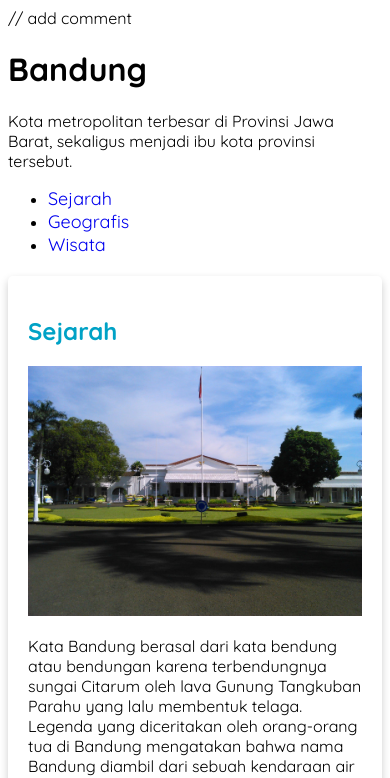
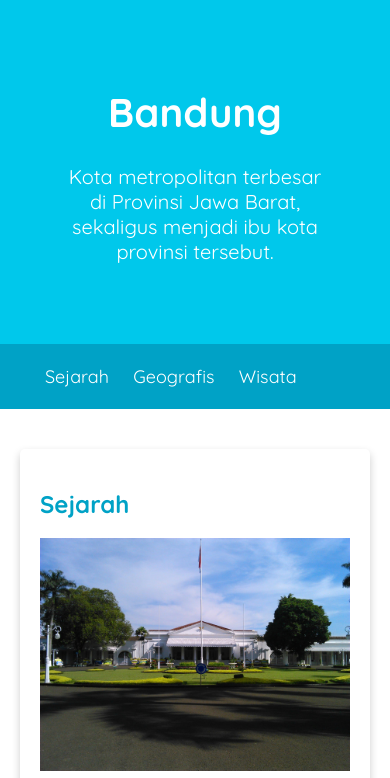
Before and after one commit to rfqgstn/webdasar, a plain HTML site: page index.html in a window 390 px wide. Shown: the top 778 px of the page. Drawn offline with Linux system fonts and the light colour scheme.

Commit message:
Add responsive feature and make layout look good

```diff
--- a/assets/styles/style.css
+++ b/assets/styles/style.css
@@ -1,19 +1,62 @@
 @import url('https://fonts.googleapis.com/css2?family=Quicksand:wght@400;700&display=swap');
 
+* {
+	box-sizing: border-box;
+}
+
+
+
+header{
+	display: inline;
+}
+
+nav {
+	background-color: #00a2c6;
+	padding: 5px;
+	position: sticky;
+	top: 0;
+}
 
 nav a{
 	font-size: 18px;
 	font-weight: 400;
 	text-decoration: none;
+	color: white;
 }
 
 nav a:hover{
 	font-weight: bold;
 }
 
+nav li{
+	display: inline;
+	list-style-type: none;
+	margin-right: 20px;
+}
+
 
 body{
 	font-family: 'Quicksand', sans-serif;
+	margin: 0;
+	padding: 0;
+}
+
+main{
+	padding: 20px;
+	overflow: auto;
+}
+
+#content{
+	float: left;
+	width: 75%;
+}
+
+.jumbotron{
+	font-size: 20px;
+	padding: 60px;
+	background-color: #00c8eb;
+	text-align: center;
+	color: white;
 }
 
 .featured-image{
@@ -42,6 +85,13 @@ h2, h3{
 	width: 200px;
 }
 
+aside{
+	float: right;
+	width: 25%;
+	padding-left: 20px;
+}
+
+
 footer{
 	padding: 20px;
 	color: white;
@@ -49,3 +99,11 @@ footer{
 	text-align: center;
 	font-weight: bold;
 }
+
+@media screen and (max-width: 1000px) {
+   #content,
+   aside {
+       width: 100%;
+       padding: 0;
+   }
+}
--- a/index.html
+++ b/index.html
@@ -1,18 +1,17 @@
 <!DOCTYPE html>
 <html>
 <head>
+	<meta name="viewport" content="width=device-width, initial-scale=1">
 	<link rel="stylesheet" href="assets/styles/style.css">
 </head>
 <body>
 
-	// add comment
+ 	<header>
+ 		<div class="jumbotron">
+	 		<h1>Bandung</h1>
 
- 	<header>
-
- 		<h1>Bandung</h1>
-
-		<p>Kota metropolitan terbesar di Provinsi Jawa Barat, sekaligus menjadi ibu kota provinsi tersebut.</p>
-
+			<p>Kota metropolitan terbesar di Provinsi Jawa Barat, sekaligus menjadi ibu kota provinsi tersebut.</p>
+		</div>
 		 <nav>
 			<ul>
 				<li><a href="#sejarah">Sejarah</a></li>
@@ -83,7 +82,7 @@
 		</div>
 
 		<aside>
-			<article class="profile" class="card">
+			<article class="profile card">
 				<header>
 					<article>
 						<h2>Kota Bandung</h2>
```
